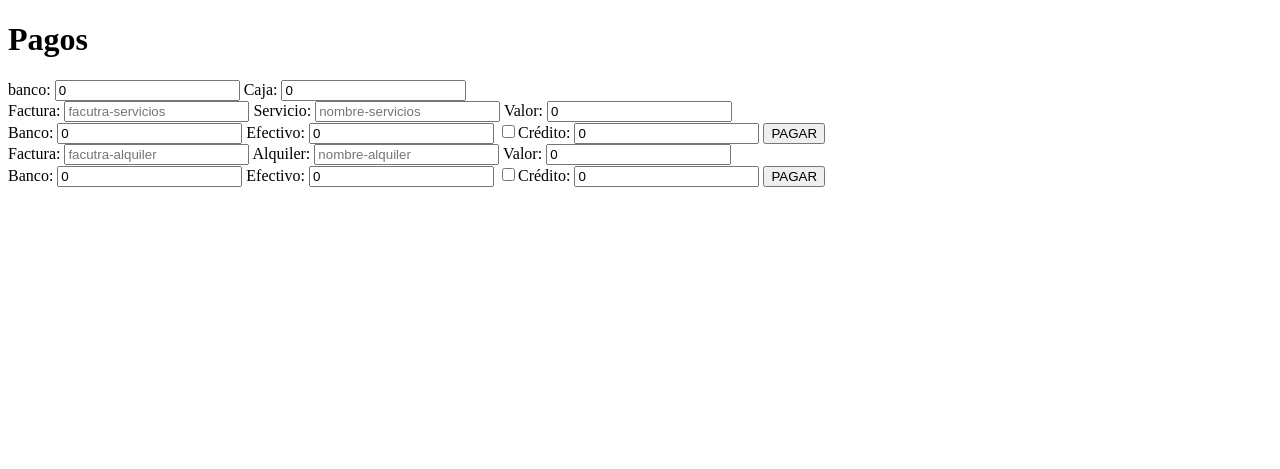
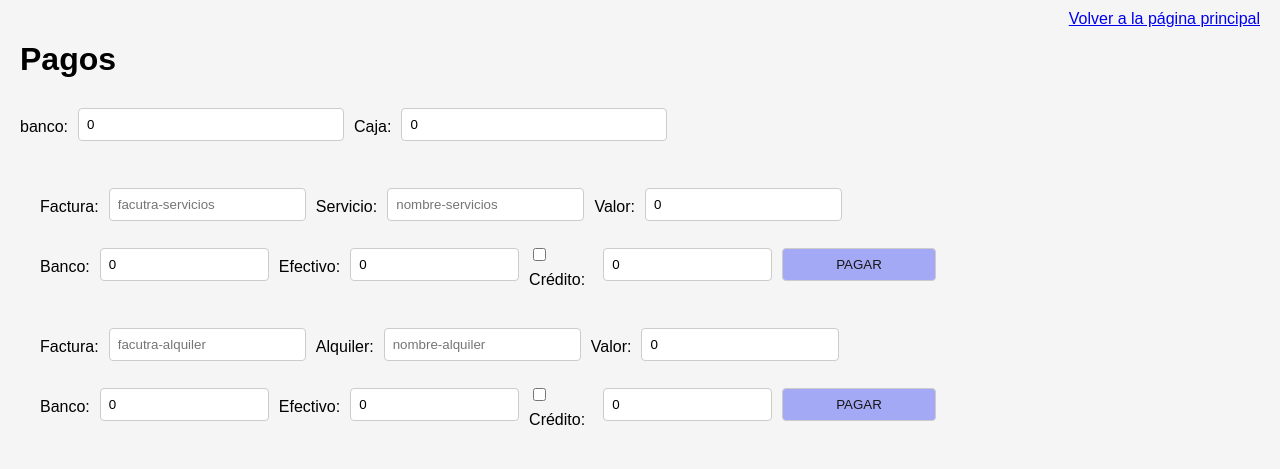
Before and after one commit to maicoleem/tienda, a Flask app: page /pagos in a window 1280 px wide. Shown: the top 469 px of the page. Run offline with Flask 3, Linux system fonts and the light colour scheme.

Commit message:
fase 1 completada

```diff
--- a/static/pagos.css
+++ b/static/pagos.css
@@ -0,0 +1,42 @@
+body {
+    font-family: Arial, sans-serif;
+    background-color: #f5f5f5;
+    margin: 10px;
+    padding: 10px;
+    gap: 20px;
+}
+.container {
+    display: flex;
+    flex-wrap: wrap;
+    gap: 20px;
+    padding: 20px;
+}
+.pagos, .pago{
+    display: flex;
+    min-width: 90px;
+    min-height: 60px;
+    gap: 10px;
+    align-items: center;
+}
+label {
+    display: block;
+    margin-bottom: 5px;
+}
+
+input, textarea, button {
+    width: 20%;
+    padding: 8px;
+    margin-bottom: 10px;
+    border-radius: 4px;
+    border: 1px solid #ccc;
+}
+
+button {
+    background-color: #a4a9f5;
+    color: rgb(22, 21, 21);
+    cursor: pointer;
+}
+
+button:hover {
+    background-color: #c560f3;
+}
--- a/templates/aportes.html
+++ b/templates/aportes.html
@@ -63,8 +63,6 @@
                 <button type="button" id="registrar-dinero">Registrar</button>
             </form>
         </section>
-    <footer>
-        <a href="/">Volver al inicio</a>
-    </footer>
+        <a href="/" style="position: absolute; top: 10px; right: 20px;">Volver a la página principal</a>
 </body>
 </html>
--- a/templates/balance.html
+++ b/templates/balance.html
@@ -59,7 +59,7 @@
         </section>
     </main>
     <footer>
-        <a href="/">Volver al inicio</a>
+        <a href="/" style="position: absolute; top: 10px; right: 20px;">Volver a la página principal</a>
     </footer>
 </body>
 </html>
--- a/templates/pagos.html
+++ b/templates/pagos.html
@@ -15,8 +15,9 @@
             <label for="efectivo">Caja:</label>
             <input type="number" id="efectivo" placeholder="efectivo" value="0" readonly>
         </div>
-        <div class="pagos" name="servicios">
-            <div class="detalles">
+        <div class="container">
+            <section>
+                <div class="pago">
                     <label for="facutra-servicios">Factura:</label>
                     <input type="text" id="facutra-servicios" placeholder="facutra-servicios">
 
@@ -38,10 +39,9 @@
 
                     <button type="guardar" id="guardar-servicios-btn">PAGAR</button>
                 </div>
-
-        </div>
-        <div class="pagos" name="alquiler">
-            <div class="detalles">
+            </section>
+            <section>
+                <div class="pago">
                     <label for="facutra-alquiler">Factura:</label>
                     <input type="text" id="facutra-alquiler" placeholder="facutra-alquiler">
 
@@ -63,8 +63,9 @@
 
                     <button type="guardar" id="guardar-alquiler-btn">PAGAR</button>
                 </div>
+            </section>
         </div>
-
+        <a href="/" style="position: absolute; top: 10px; right: 20px;">Volver a la página principal</a>
     </body>
 
 </html>
--- a/templates/resultados.html
+++ b/templates/resultados.html
@@ -58,8 +58,6 @@
             </table>
         </section>
     </main>
-    <footer>
-        <a href="/">Volver al inicio</a>
-    </footer>
+    <a href="/" style="position: absolute; top: 10px; right: 20px;">Volver a la página principal</a>
 </body>
 </html>
```
Lines whose indentation alone changed are shown as unchanged.
